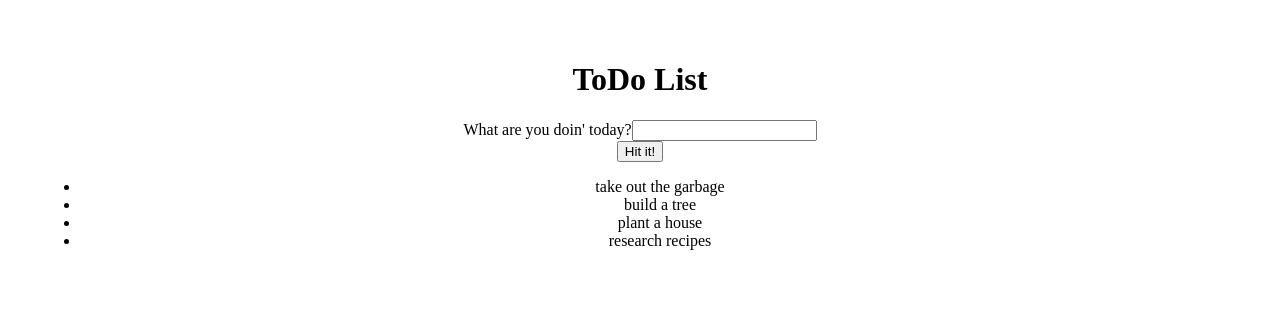
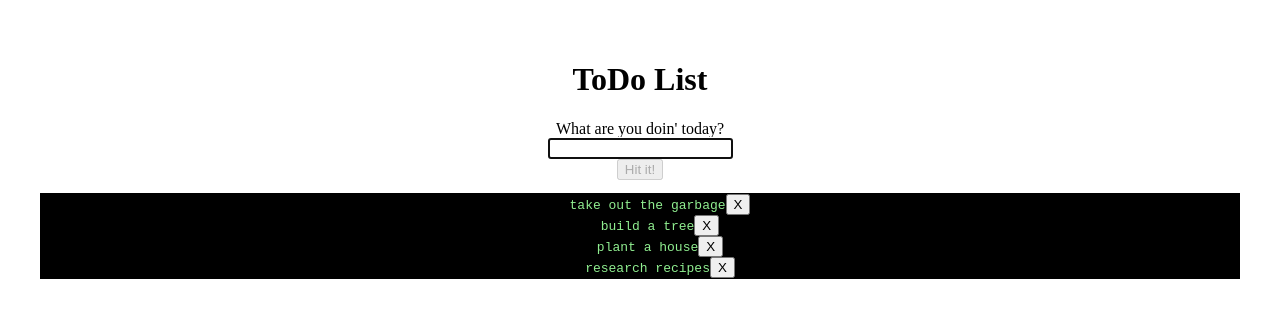
Before and after one commit to mmelines/react-stuff, a React (Vite) app in the folder vite-project/: page / in a window 1280 px wide. Shown: the top 318 px of the page. Built offline with nearby package versions, Linux system fonts and the light colour scheme.

Commit message:
completed the app

```diff
--- a/vite-project/src/App.jsx
+++ b/vite-project/src/App.jsx
@@ -1,23 +1,12 @@
-import { useState } from "react";
+import { useState, useRef, useEffect } from "react";
 import reactLogo from "./assets/react.svg";
 import viteLogo from "/vite.svg";
 import "./App.css";
 
 function App() {
-  const [count, setCount] = useState(0);
-  const [name, setName] = useState("");
-
-  function handleNameChange(e) {
-    setName(e.target.value);
-  }
-
   return (
     <div>
       <h1>ToDo List</h1>
-      {/* <div>They call me {name}</div>
-      <div children={<h2>Goodbye, moonman</h2>}/>
-      <input id="FINE" type="text" value={name} onChange={handleNameChange} />
-      <button id="thisButton" onClick={(e)=>{setCount(count+1)}}>Seent</button> */}
 
       <ToDos title="To Do List:" />
     </div>
@@ -33,32 +22,78 @@ function ToDos(props) {
   ]);
   const [newToDo, setNewToDo] = useState("");
   const [lastToDoId, setLastToDoId] = useState(todos.length);
-  const appendToDos = function (e) {
-    const newToDoId = lastToDoId+1
-    let updatedArray = [...todos,{name:newToDo, id:newToDoId}];
+
+  const inputRef = useRef(null);
+  useEffect(function setFocusOnInput() {
+    inputRef.current.focus();
+  }, []);
+
+  function appendToDos(e) {
+    e.preventDefault();
+    const newToDoId = lastToDoId + 1;
+    let updatedArray = [...todos, { name: newToDo, id: newToDoId }];
     setLastToDoId(newToDoId);
     setTodos(updatedArray);
     setNewToDo("");
-  };
+  }
+  function deleteToDo(toDoId) {
+    const updatedToDos = todos.filter((todo) => todo.id !== toDoId);
+    setTodos(updatedToDos);
+  }
   return (
     <div>
-      <div id="input-container">
+      <form id="input-container" onSubmit={appendToDos}>
         <label htmlFor="newToDoInput">What are you doin' today?</label>
-        <input id="newToDoInput" type="text" value={newToDo} onChange={(e)=>{setNewToDo(e.target.value)}}></input>
+        <br />
+        <input
+          id="newToDoInput"
+          ref={inputRef}
+          type="text"
+          value={newToDo}
+          onChange={(e) => {
+            setNewToDo(e.target.value);
+          }}
+        ></input>
         <div id="displayNewTodoInput">{newToDo}</div>
-        <button id="sureAboutToDoButton" onClick={appendToDos}>Hit it!</button>
-      </div>
+        <button id="sureAboutToDoButton" disabled={newToDo.length === 0}>
+          Hit it!
+        </button>
+      </form>
       <div id="list-container">
-        <ul>
-          {todos.map((todo) => (
-            <li key={todo.id} id={`todo-${todo.id}`}>
-              {todo.name}
-            </li>
-          ))}
-        </ul>
+        {todos.length > 0 ? (
+          <ToDoList>
+              {todos.map((todo) => (
+                <ToDoListItem todo={todo} key={todo.id} onDelete={() => deleteToDo(todo.id)}/>
+              ))}
+          </ToDoList>
+        ) : null}
       </div>
     </div>
   );
+};
+
+function ToDoList({children}) {
+  return (
+    <ul style={{border:"1px solid black", backgroundColor:"black", color:"lightgreen", fontFamily:"monospace", listStyleType:"none"}}>
+      {children}
+    </ul>
+  )
 }
 
+function ToDoListItem({todo, onDelete}){
+  return (
+    <li style={{padding:"30"}} id={`todo-${todo.id}`}>
+      <div>
+        {todo.name}
+        <button
+          id={`deleteToDoIcon-${todo.id}`}
+          onClick={onDelete}
+        >
+          X
+        </button>
+      </div>
+    </li>
+  );
+};
+
 export default App;
```
